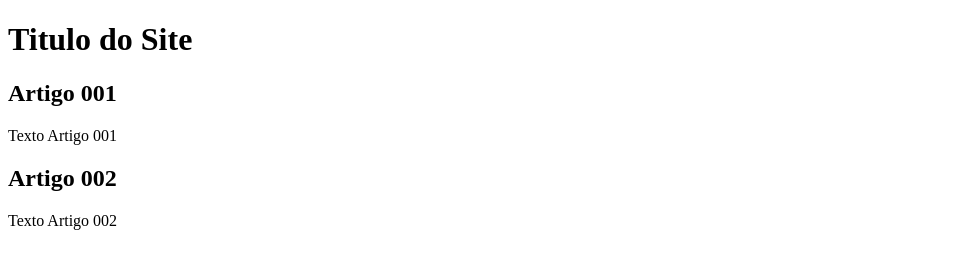
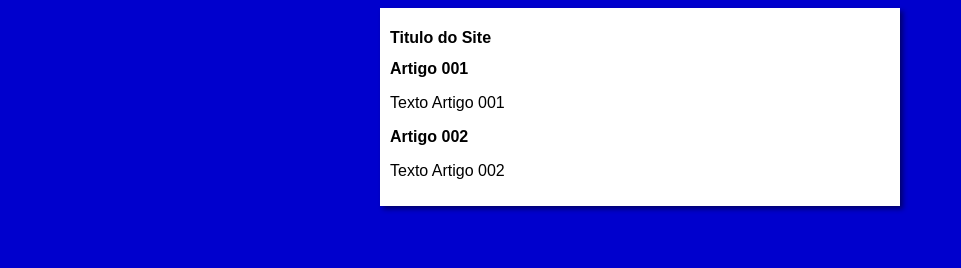
Before and after one commit to llmarcelo/projeto-site, a plain HTML site: page index.html in a window 1280 px wide. Shown: the whole page, without its empty margins (0-961 px from the left). Drawn offline with Linux system fonts and the light colour scheme.

Commit message:
iniciei o design

```diff
--- /dev/null
+++ b/estilos/stryle.css
@@ -0,0 +1,17 @@
+* {
+    font-family: Arial, Helvetica, sans-serif;
+    font-size: 16px;
+}
+
+body {
+    background-color: mediumblue;
+
+}
+
+main {
+    background-color: white;
+    width: 500px;
+    margin: auto;
+    padding: 10px;
+    box-shadow: 3px 3px 5px rgba(0, 0, 0, 0.473);
+}
--- a/index.html
+++ b/index.html
@@ -5,6 +5,7 @@
     <meta http-equiv="X-UA-Compatible" content="IE=edge">
     <meta name="viewport" content="width=device-width, initial-scale=1.0">
     <title>Titulo do Site</title>
+    <link rel="stylesheet" href="estilos/stryle.css">
 </head>
 <body>
     <main>
```
